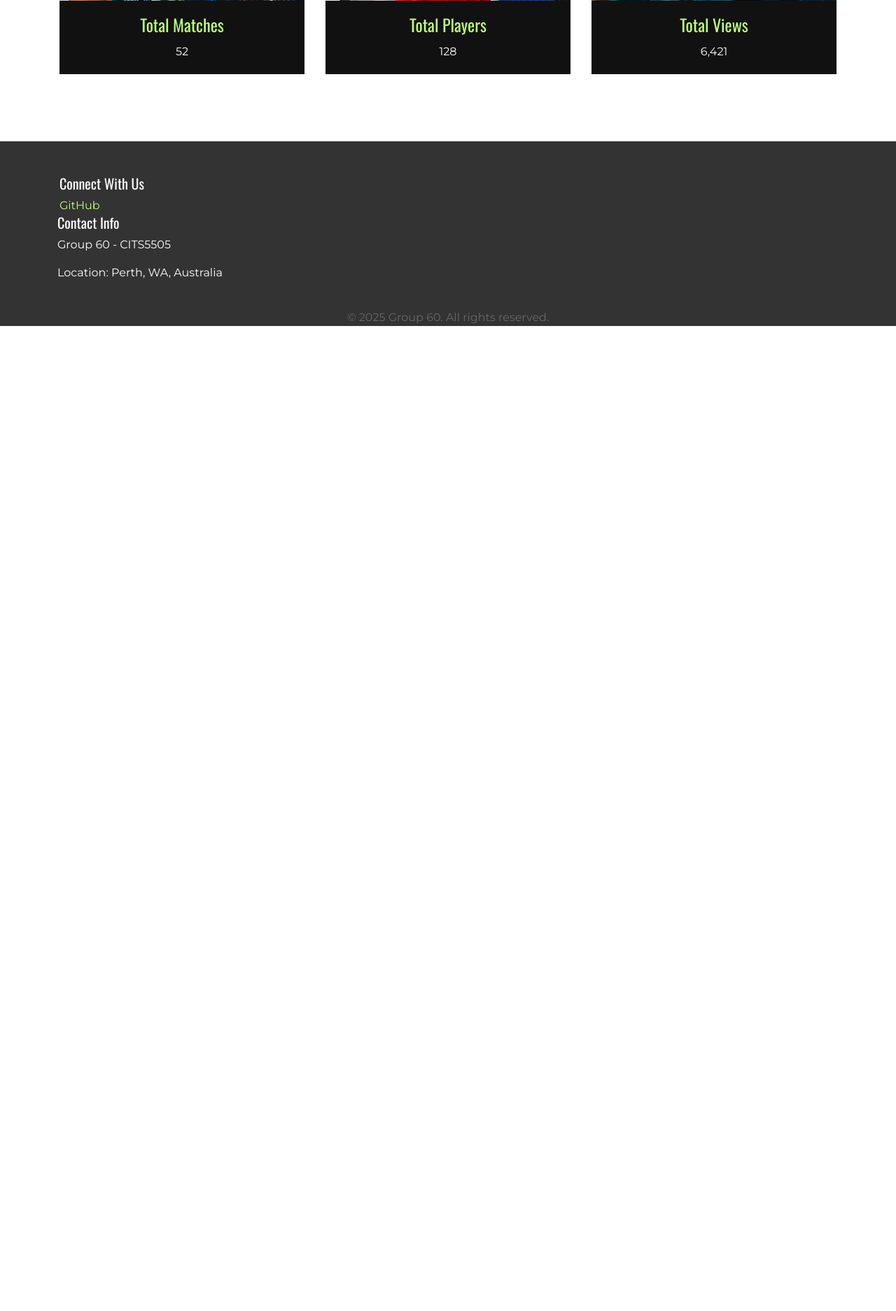
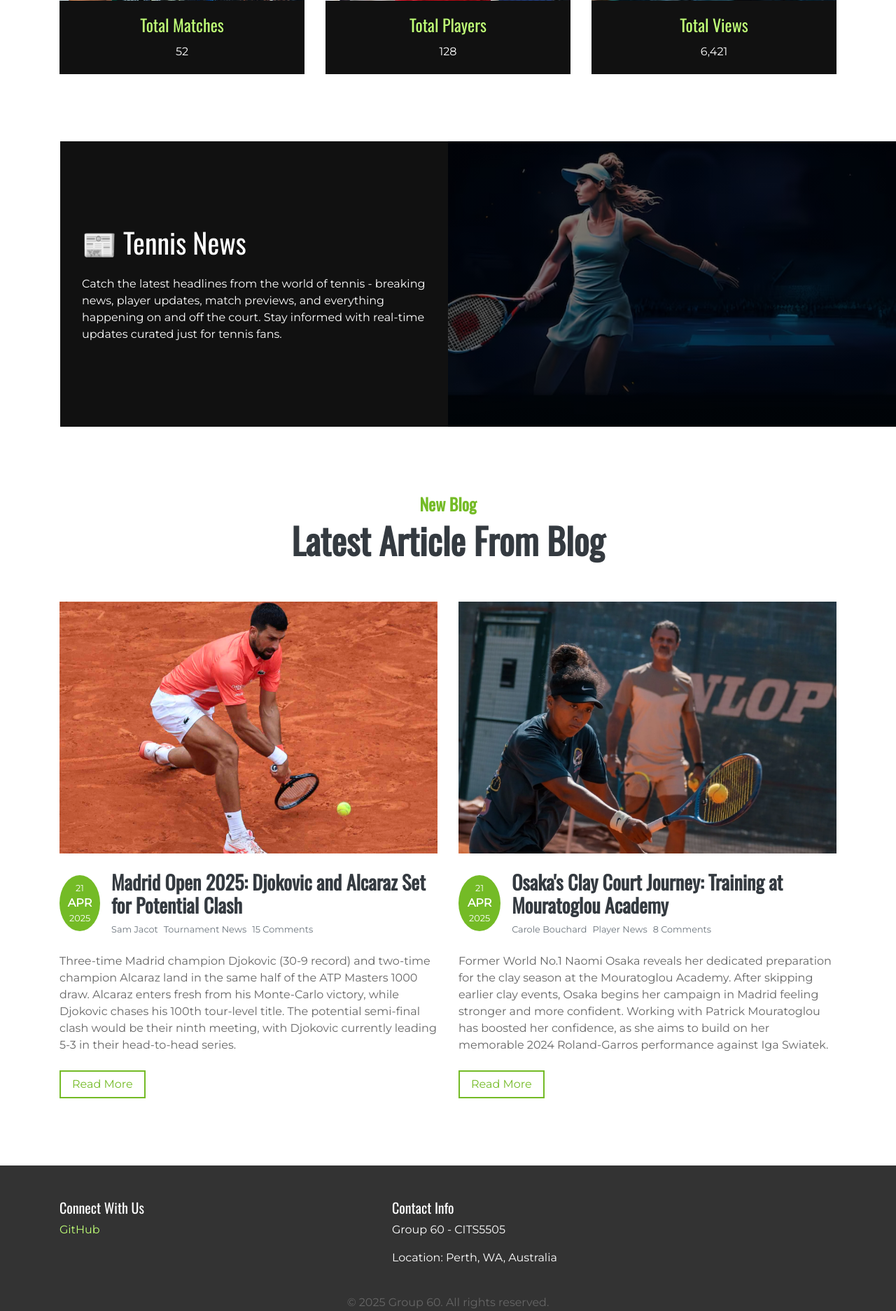
Before and after one commit to ThanhVinhTong/Tennis-Tournament, a Flask app: page / in a window 1280 px wide. Shown: the part 2846-4720 px from the top of the page at 70% size. Before the commit the page ends 3312 px from the top, so only its background shows below. Run offline with Flask 3, Linux system fonts and the light colour scheme; some libraries are stand-ins or nearby versions.

Commit message:
feat(introductory page): add news section and adjust footer

```diff
--- a/app/templates/home.html
+++ b/app/templates/home.html
@@ -189,6 +189,92 @@
     </div>
     <!-- Tournament End -->
 
+    <!-- Tennis News Start -->
+    <div class="container-fluid position-relative tennis-new my-5">
+        <div class="container">
+            <div class="row px-3 align-items-center">
+                <div class="col-md-6 p-y-4-5 bg-secondary">
+                    <div class="py-5 px-3">
+                        <h1 class="mb-4 text-white">📰 Tennis News</h1>
+                        <p class="m-0 text-white">Catch the latest headlines from the world of tennis - breaking news,
+                            player updates, match previews, and everything happening on and off the court. Stay informed
+                            with real-time updates curated just for tennis fans.</p>
+                    </div>
+                </div>
+                <div class="col-md-6">
+
+                </div>
+            </div>
+        </div>
+    </div>
+
+    <!-- Blog Start -->
+    <div class="container pt-5">
+        <div class="d-flex flex-column text-center mb-5">
+            <h4 class="text-primary font-weight-bold">New Blog</h4>
+            <h4 class="display-4 font-weight-bold">Latest Article From Blog</h4>
+        </div>
+        <div class="row">
+            <div class="col-lg-6 mb-5 blog-item">
+                <img class="img-fluid mb-4"
+
+                    src="{{ url_for('static', filename='images/blog-djokovic-madrid-2025-draw-preview.jpg') }}"
+                    alt="Djokovic Madrid 2025 Draw Preview">
+
+                <div class="d-flex align-items-center mb-4">
+                    <div class="d-flex flex-column align-items-center justify-content-center rounded-circle bg-primary text-white"
+                        style="width: 80px; height: 80px;">
+                        <small>21</small>
+                        <strong class="text-uppercase m-0 text-white">Apr</strong>
+                        <small>2025</small>
+                    </div>
+                    <div class="pl-3">
+                        <h3 class="font-weight-bold">Madrid Open 2025: Djokovic and Alcaraz Set for Potential Clash</h3>
+                        <div class="d-flex">
+                            <small class="mr-2 text-muted"><i class="fa fa-user"></i> Sam Jacot</small>
+                            <small class="mr-2 text-muted"><i class="fa fa-folder"></i> Tournament News</small>
+                            <small class="mr-2 text-muted"><i class="fa fa-comments"></i> 15 Comments</small>
+                        </div>
+                    </div>
+                </div>
+                <p>Three-time Madrid champion Djokovic (30-9 record) and two-time champion Alcaraz land in the same half
+                    of the ATP Masters 1000 draw. Alcaraz enters fresh from his Monte-Carlo victory, while Djokovic chases
+                    his 100th tour-level title. The potential semi-final clash would be their ninth meeting, with Djokovic
+                    currently leading 5-3 in their head-to-head series.</p>
+                <a class="btn btn-outline-primary mt-2 px-3" href="">Read More <i class="fa fa-angle-right"></i></a>
+            </div>
+            <div class="col-lg-6 mb-5 blog-item">
+                <img class="img-fluid mb-4"
+                    src="{{ url_for('static', filename='images/blog-Noami-Osaka-Mouratoglou-Acad-2025-preview.jpg') }}"
+                    alt="Noami Osaka Mouratoglou Academy 2025 Preview">
+
+                <div class="d-flex align-items-center mb-4">
+                    <div class="d-flex flex-column align-items-center justify-content-center rounded-circle bg-primary text-white"
+                        style="width: 80px; height: 80px;">
+                        <small>21</small>
+                        <strong class="text-uppercase m-0 text-white">Apr</strong>
+                        <small>2025</small>
+                    </div>
+                    <div class="pl-3">
+                        <h3 class="font-weight-bold">Osaka's Clay Court Journey: Training at Mouratoglou Academy</h3>
+                        <div class="d-flex">
+                            <small class="mr-2 text-muted"><i class="fa fa-user"></i> Carole Bouchard</small>
+                            <small class="mr-2 text-muted"><i class="fa fa-folder"></i> Player News</small>
+                            <small class="mr-2 text-muted"><i class="fa fa-comments"></i> 8 Comments</small>
+                        </div>
+                    </div>
+                </div>
+                <p>Former World No.1 Naomi Osaka reveals her dedicated preparation for the clay season at the Mouratoglou Academy.
+                    After skipping earlier clay events, Osaka begins her campaign in Madrid feeling stronger and more confident.
+                    Working with Patrick Mouratoglou has boosted her confidence, as she aims to build on her memorable 2024
+                    Roland-Garros performance against Iga Swiatek.</p>
+                <a class="btn btn-outline-primary mt-2 px-3" href="">Read More <i class="fa fa-angle-right"></i></a>
+            </div>
+        </div>
+    </div>
+    <!-- Blog End -->
+    <!-- Tennis News End -->
+
     <!-- Footer -->
     <footer class="footer mt-5">
         <div class="container">
@@ -199,7 +285,7 @@
                         <a href="https://github.com/dynamicCat/CITS5505-Group-60-project" target="_blank">GitHub</a>
                     </div>
                 </div>
-                <div class="col-md-5"></div>
+                <div class="col-md-5">
                     <h5 style="color: #fff;">Contact Info</h5>
                     <p style="color: #fff;">Group 60 - CITS5505</p>
                     <p style="color: #fff;">Location: Perth, WA, Australia</p>
@@ -210,7 +296,6 @@
             </div>
         </div>
     </footer>
-    <!-- Footer End -->
 
     <script src="{{ url_for('static', filename='js/home.js') }}"></script>
 </body>
```
